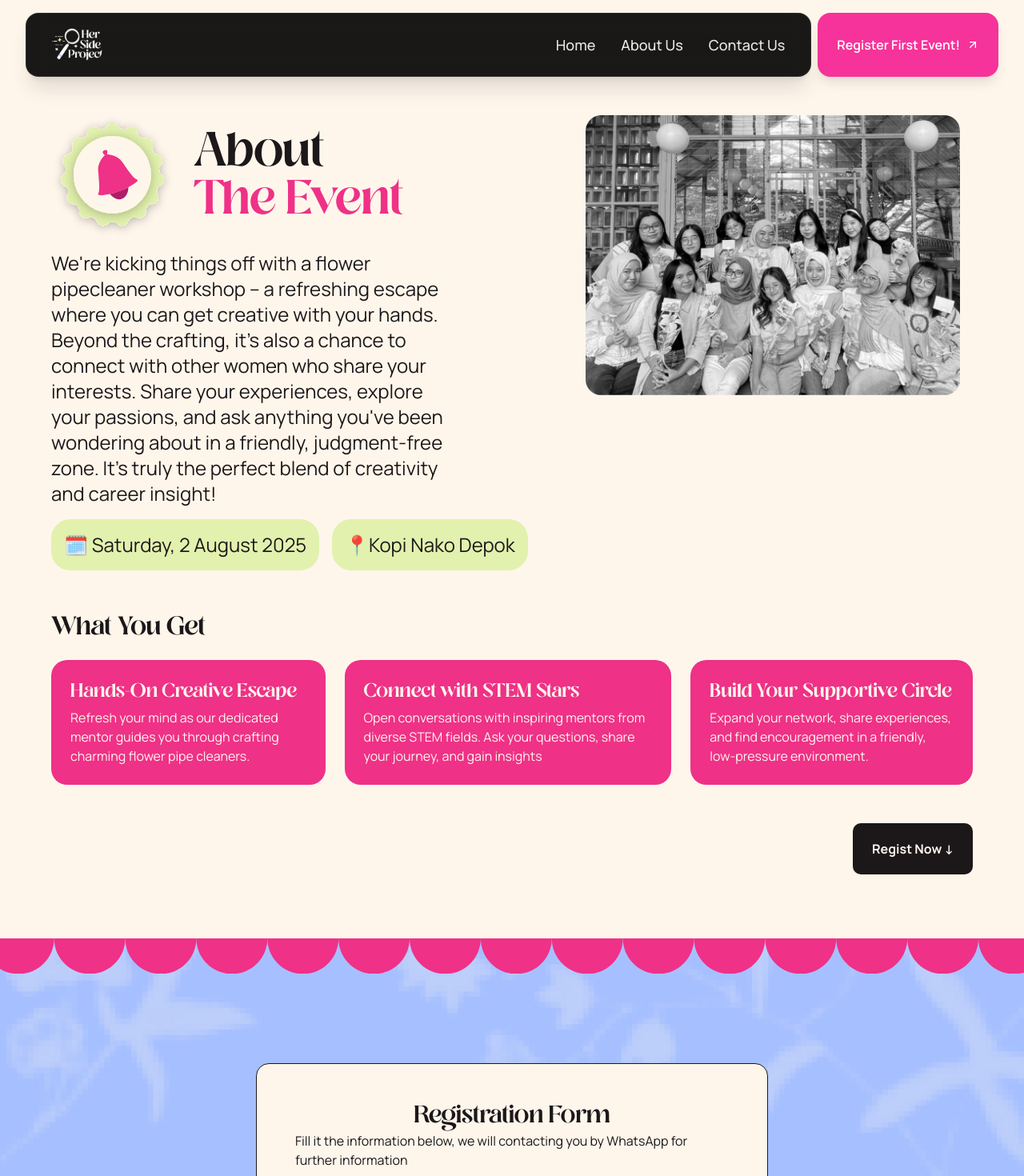
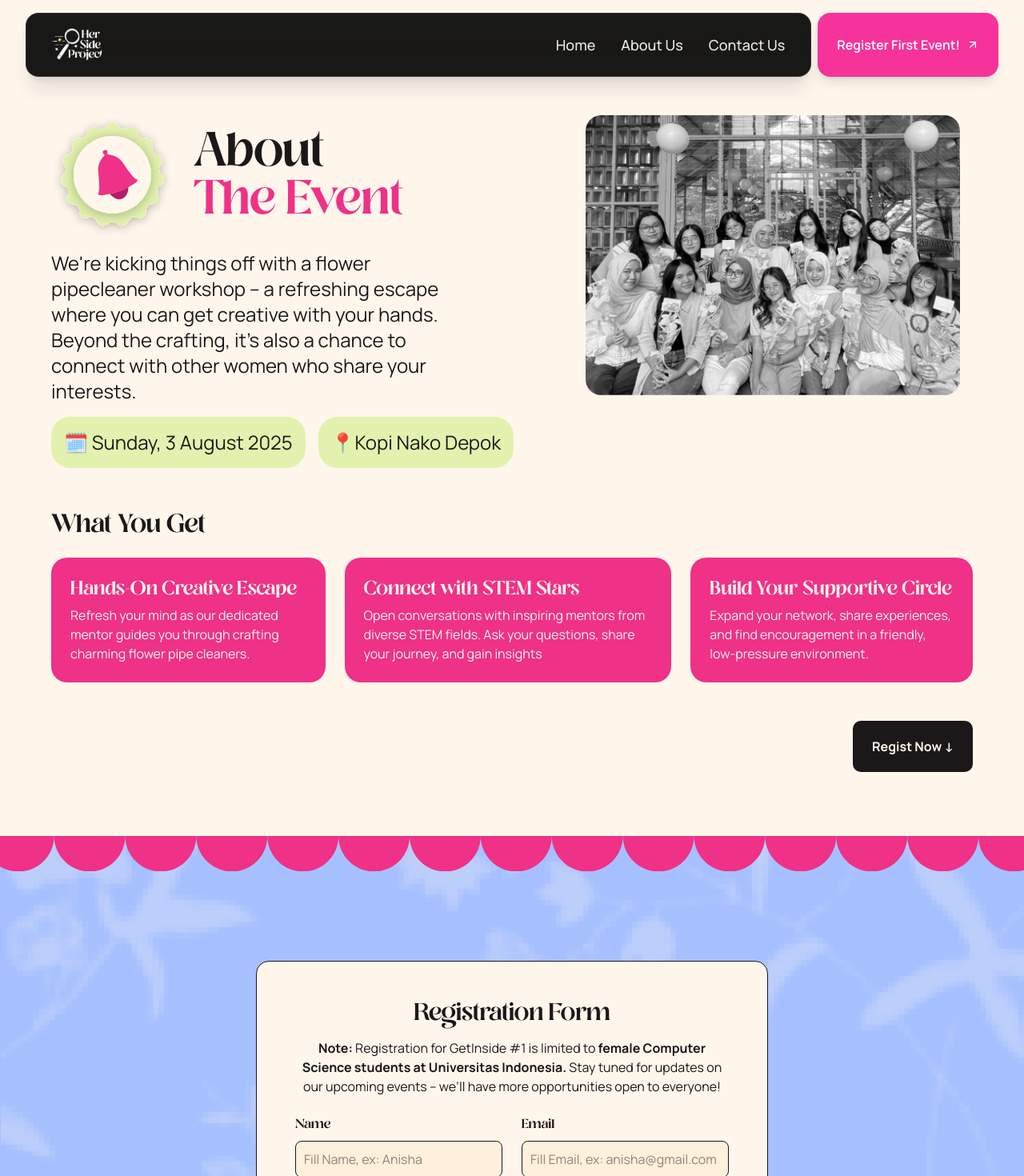
Before and after one commit to HerSideProjects/hsp-fe, a Next.js app: page /register in a window 1280 px wide. Shown: the top 1470 px of the page at 80% size. Built offline with nearby package versions, Linux system fonts and the light colour scheme.

Commit message:
fix: wording

```diff
--- a/src/app/register/page.tsx
+++ b/src/app/register/page.tsx
@@ -62,11 +62,11 @@ const RegisterPage = () => {
               </div>
             </div>
             <div>
-              <p className="md:text-2xl text-xl max-w-5/6">We&apos;re kicking things off with a flower pipecleaner workshop – a refreshing escape where you can get creative with your hands. Beyond the crafting, it&apos;s also a chance to connect with other women who share your interests. Share your experiences, explore your passions, and ask anything you&apos;ve been wondering about in a friendly, judgment-free zone. It&apos;s truly the perfect blend of creativity and career insight!</p>
+              <p className="md:text-2xl text-xl max-w-5/6">We&apos;re kicking things off with a flower pipecleaner workshop – a refreshing escape where you can get creative with your hands. Beyond the crafting, it&apos;s also a chance to connect with other women who share your interests.</p>
             </div>
             <div className="flex md:flex-row flex-col gap-4">
               <div className="bg-[#E2F1AE] rounded-3xl p-4 w-fit">
-                <p className="text-2xl">🗓️ Saturday, 2 August 2025</p>
+                <p className="text-2xl">🗓️ Sunday, 3 August 2025</p>
               </div>
               <div className="bg-[#E2F1AE] rounded-3xl p-4 w-fit">
                 <p className="text-2xl">📍Kopi Nako Depok</p>
@@ -109,9 +109,9 @@ const RegisterPage = () => {
         <UpperBorder/>
         <main className="py-28 md:w-1/2 mx-auto flex flex-col items-center md:px-0 px-3">
           <form className="bg-[#FEF6EB] flex flex-col items-center rounded-2xl md:px-12 px-6 py-12 gap-6 w-full border border-[#1C1719]" onSubmit={handleSubmit}>
-              <div className="flex flex-col items-center">
+              <div className="flex flex-col items-center text-center gap-3">
                   <h1 className="font-lostaMasta text-3xl">Registration Form</h1>
-                  <p>Fill it the information below, we will contacting you by WhatsApp for further information</p>
+                  <p><b>Note:</b>  Registration for GetInside #1 is limited to <b>female Computer Science students at Universitas Indonesia.</b> Stay tuned for updates on our upcoming events &ndash; we&rsquo;ll have more opportunities open to everyone!</p>
               </div>
               <div className="flex md:flex-row flex-col w-full gap-6">
                 <div className="w-full flex flex-col gap-6">
```
